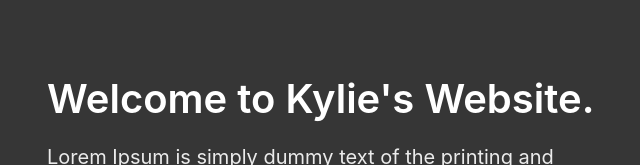
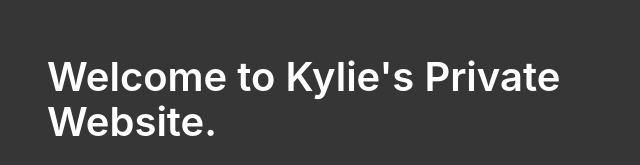
Before and after one commit to Kyliel0220/leekylie.github.io, a plain HTML site: page index.html in a window 1280 px wide. Shown: the part 195-360 px from the top of the page, without its empty margins (311-951 px from the left). Drawn offline with nearby package versions, Linux system fonts and the light colour scheme.

Commit message:
Update index.html

```diff
--- a/index.html
+++ b/index.html
@@ -1,7 +1,7 @@
 <!DOCTYPE html>
 <html>
     <head>
-        <title>Your Name's Website</title>
+        <title>Your Kylie's Website</title>
         <link rel="stylesheet"
             href="https://cdn.jsdelivr.net/npm/bulma@0.9.2/css/bulma.min.css">
         <meta name="viewport" content="width=device-width, initial-scale=1">
@@ -13,7 +13,7 @@
             <div class="columns is-vcentered is-centered">
                 <div class="column is-6">
                     <div class="block">
-                        <h1 class="title is-2">Welcome to Kylie's Website.</h1>
+                        <h1 class="title is-2">Welcome to Kylie's Private Website.</h1>
                     </div>
                     <div class="block">
                         <h2 class="subtitle">Lorem Ipsum is simply dummy text of the printing and typesetting industry. Lorem Ipsum has been the industry's standard dummy text ever since the 1500s, when an unknown printer took a galley of type and scrambled it to make a type specimen book.<br>
```
